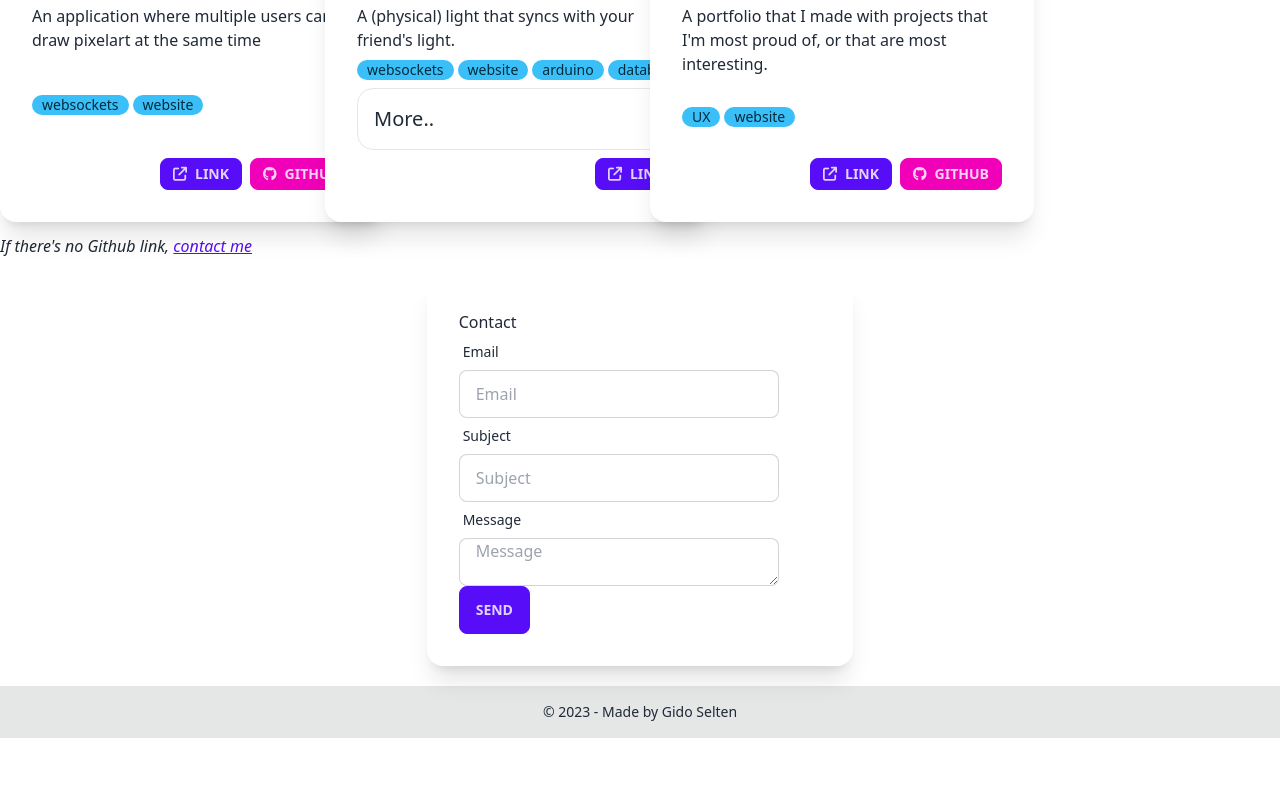
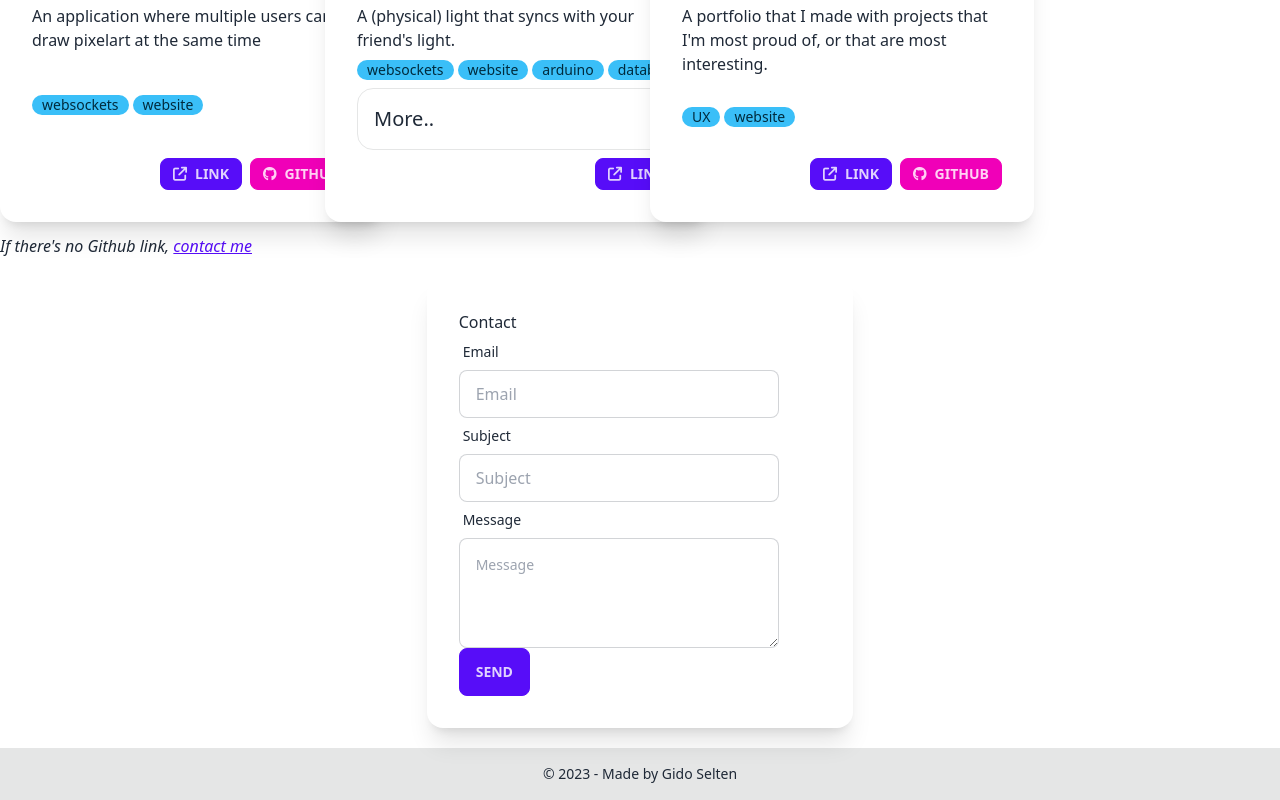
Before and after one commit to GiraffeSummer/portfolio-new, a Svelte app: page / in a window 1280 px wide. Shown: the part 1896-2696 px from the top of the page. Before the commit the page ends 2634 px from the top, so only its background shows below. Built offline with nearby package versions, Linux system fonts and the light colour scheme.

Commit message:
fixed textarea in contact

```diff
--- a/src/components/Contact.svelte
+++ b/src/components/Contact.svelte
@@ -50,7 +50,7 @@
                 </label>
 
                 <textarea
-                  class="input input-bordered w-full max-w-xs"
+                  class="textarea textarea-bordered textarea-md w-full max-w-xs"
                   name="message"
                   id="contact-message"
                   rows="3"
```
